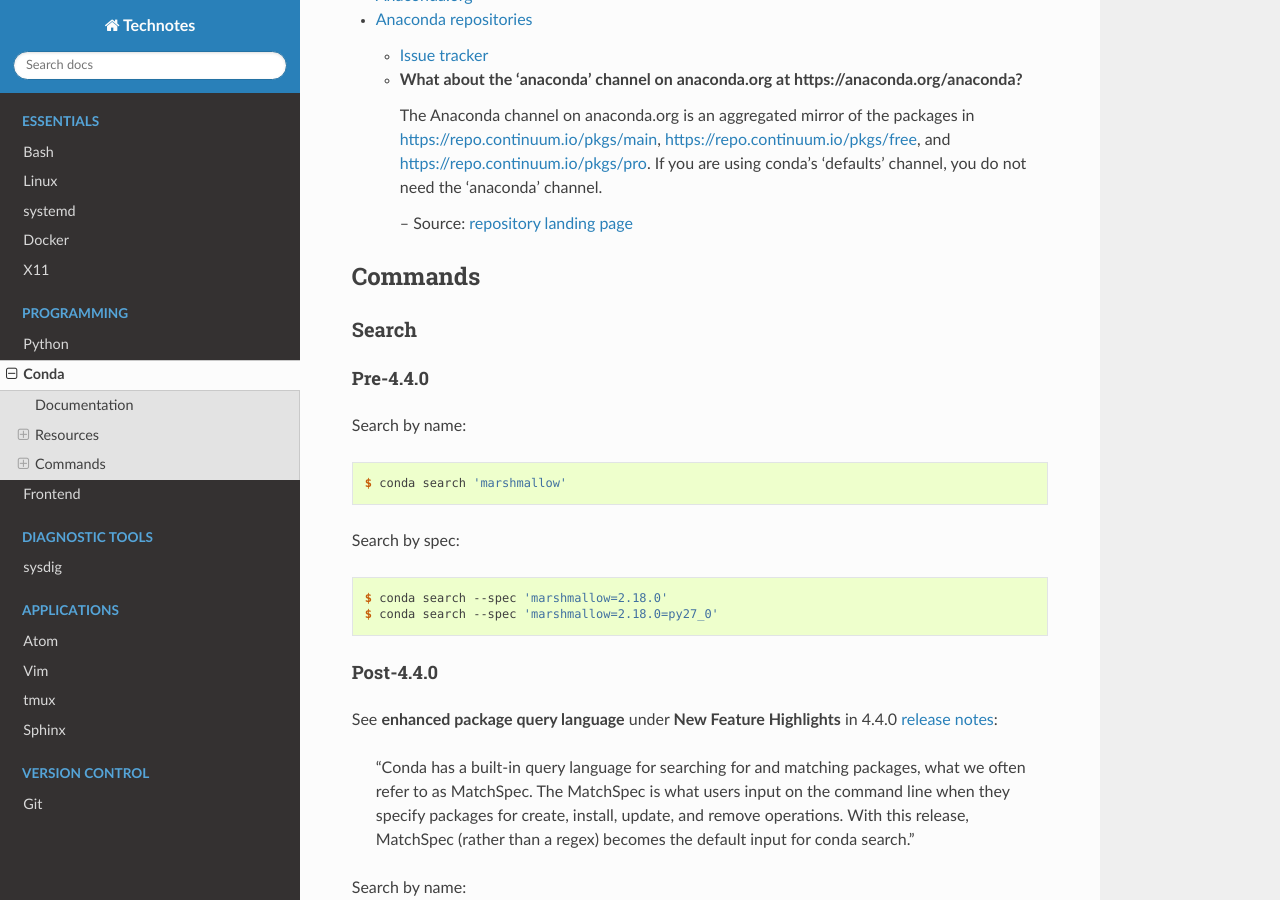
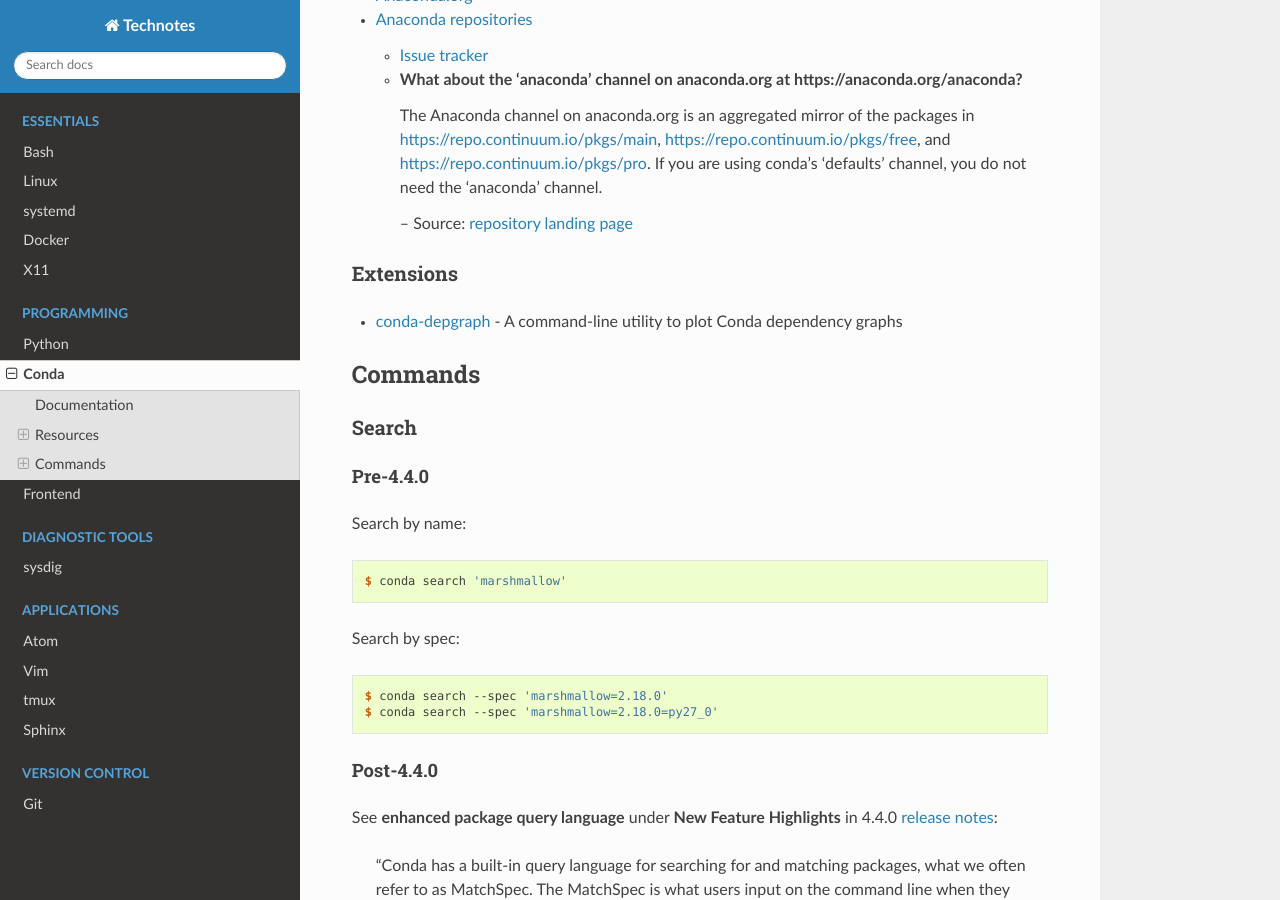
Before and after one commit to heterotopian/technotes, a Sphinx documentation site: the page built from source/conda.rst, in a window 1280 px wide and 900 px high, scrolled down 506 px. Built offline with Sphinx 7.4.7 and the Read the Docs theme 2.0.0, drawn with Linux system fonts in a browser that asks for light colours.

Commit message:
Add conda-depgraph

```diff
--- a/source/conda.rst
+++ b/source/conda.rst
@@ -35,6 +35,13 @@
     The Anaconda channel on anaconda.org is an aggregated mirror of the packages in https://repo.continuum.io/pkgs/main, https://repo.continuum.io/pkgs/free, and https://repo.continuum.io/pkgs/pro. If you are using conda's 'defaults' channel, you do not need the 'anaconda' channel.
 
     -- Source: `repository landing page <https://repo.continuum.io/pkgs/>`_
+
+
+Extensions
+----------
+
+- `conda-depgraph <https://github.com/omegacen/conda-depgraph>`_ -
+  A command-line utility to plot Conda dependency graphs
 
 
 
```
